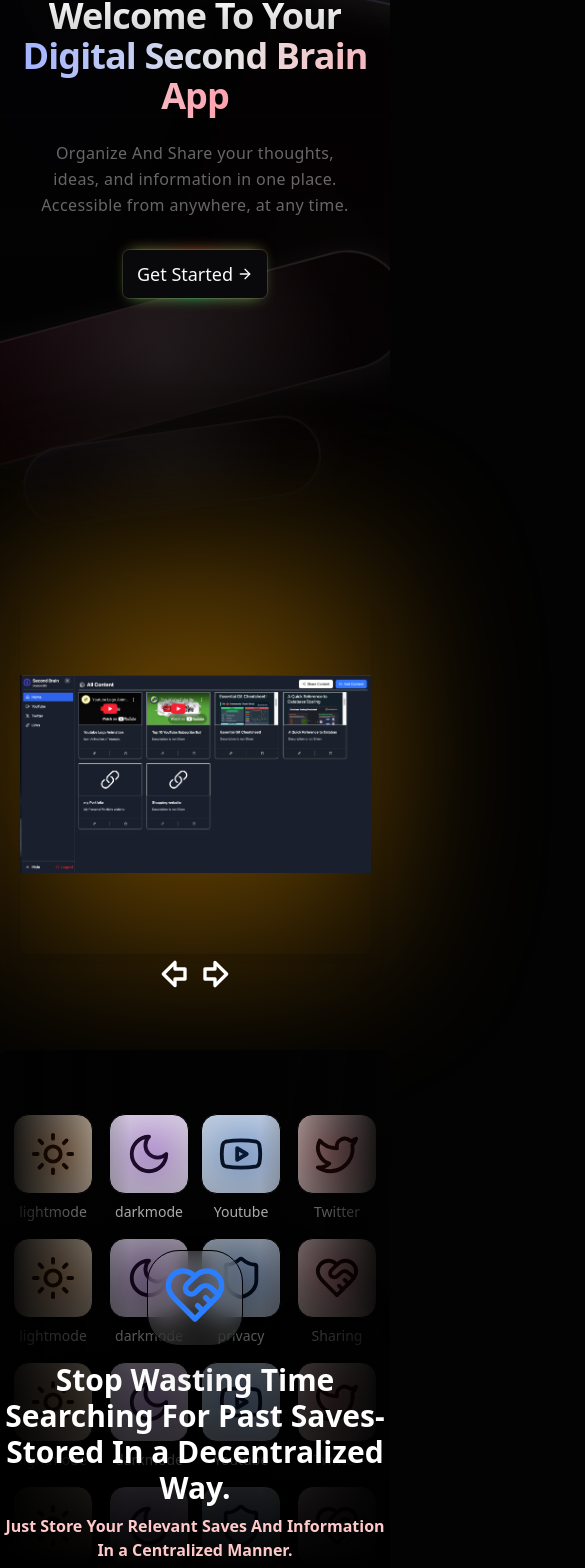
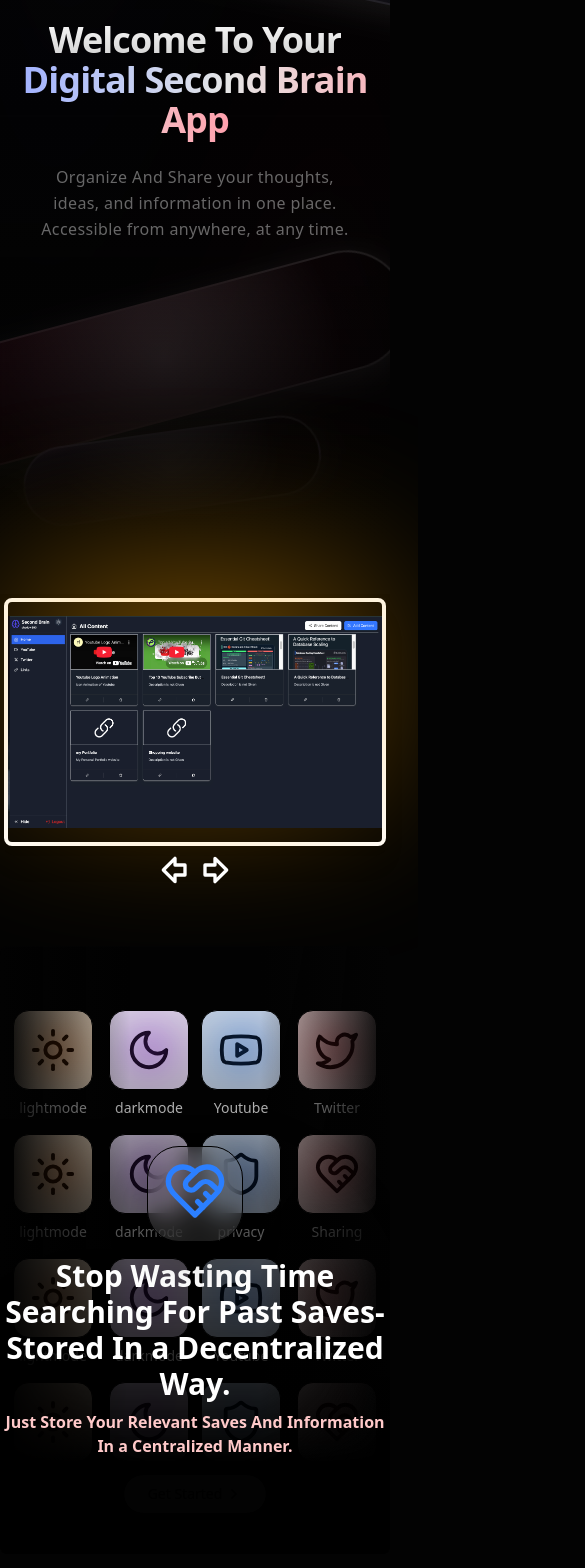
Before and after one commit to KISHANsingh0001/Second-brain-App-Landing-Page, a Next.js app: page / in a window 390 px wide. Shown: the part 306-1874 px from the top of the page, 585 px wide, since content can reach past the window. Built offline with nearby package versions, Linux system fonts and the light colour scheme.

Commit message:
feat: update About Us section content, enhance Navbar mobile menu, and refine global styles

```diff
--- a/src/app/globals.css
+++ b/src/app/globals.css
@@ -8,25 +8,12 @@
   --font-sans: var(--font-geist-sans);
   --font-mono: var(--font-geist-mono);
 }
-@layer base {
-  * {
-    @apply border-border outline-ring/50;
-    margin: 0; /* Reset margin */
-    padding: 0; /* Reset padding */
-    box-sizing: border-box;
 
-  }
-  body {
-    @apply bg-background text-foreground;
-    overflow-x: hidden;
-  }
-}
 
 :root {
   --background: #030303; /* Set the global background color */
+    overflow-x:hidden;
 }
-
-
 
 @theme inline {
   --color-background: var(--background);
@@ -77,8 +64,15 @@
 @layer base {
   * {
     @apply border-border outline-ring/50;
+
+    scrollbar-width: none;
+
   }
   body {
     @apply bg-background text-foreground;
+    margin: 0;
+    padding: 0;
+
+    box-sizing: border-box;
   }
 }
--- a/src/app/page.tsx
+++ b/src/app/page.tsx
@@ -6,11 +6,10 @@ import Navbar from "@/components/ui/navBar";
 import HeroGeometric from "@/components/ui/shape-landing-hero";
 
 
+{/* <HeroSectionDemo/> */}
 
 export default function Home() {
   return <div className="">
-    {/* <HeroSectionDemo/> */}
-   <div>
     <Navbar/>
    <HeroGeometric/>
    <AnimatedBeam/>
@@ -19,6 +18,6 @@ export default function Home() {
     {/* Footer Section */}
     <Footer/>
     </div>
-   </div>
+
 
 }
--- a/src/components/ui/AboutUs.tsx
+++ b/src/components/ui/AboutUs.tsx
@@ -1,14 +1,16 @@
 
-export default function AboutUs(){
-    return <section className="py-16 bg-[#030303] text-zinc-50 ">
+export default function AboutUs() {
+  return (
+    <section className="py-16 bg-[#030303] text-zinc-50">
       <div className="container mx-auto px-6 md:px-12 lg:px-20">
         <h2 className="text-3xl font-bold text-center mb-6">About Us</h2>
         <p className="text-lg text-center max-w-3xl mx-auto">
-        We are a team of passionate developers and designers dedicated to creating
-        innovative and user-friendly web applications. Our mission is to deliver
-        high-quality solutions that empower businesses and individuals to achieve
-        their goals.
+          Welcome to <span className="font-semibold">Second Brain</span>, your personal knowledge hub. Our application is designed to help you store your valuable information, thoughts, and ideas in one secure place. Whether it's for personal growth, professional use, or future reference, we aim to make your knowledge easily accessible and organized.
+        </p>
+        <p className="text-lg text-center max-w-3xl mx-auto mt-4">
+          We believe that your thoughts and information are your most valuable assets. With <span className="font-semibold">Second Brain</span>, you can capture, organize, and revisit them whenever you need, ensuring they remain useful for your future endeavors. Let us help you build a smarter, more organized future.
         </p>
       </div>
     </section>
+  );
 }
--- a/src/components/ui/animated-beam.tsx
+++ b/src/components/ui/animated-beam.tsx
@@ -139,6 +139,53 @@ export default function AnimatedBeam() {
         );
     };
 
+        //  <div className="relative ">
+        //   <ElegantShape
+        //            delay={0.2}
+        //            width={610}
+        //            height={140}
+        //            rotate={55}
+        //            gradient="from-indigo-500/[0.15]"
+        //            className=" absolute -inset-x-53 inset-y-190 m-auto "
+        //          />
+
+        //          <ElegantShape
+        //            delay={0.5}
+        //            width={500}
+        //            height={120}
+        //            rotate={55}
+        //            gradient="from-rose-500/[0.15]"
+        //            className="absolute inset-x-250 -inset-y-40 m-auto "
+        //          />
+
+        //          {/* <ElegantShape
+        //            delay={0.4}
+        //            width={300}
+        //            height={80}
+        //            rotate={-8}
+        //            gradient="from-violet-500/[0.15]"
+        //            className="left-[5%] md:left-[10%] bottom-[15%] md:bottom-[10%]"
+        //          /> */}
+
+        //          {/* <ElegantShape
+        //            delay={0.6}
+        //            width={200}
+        //            height={60}
+        //            rotate={20}
+        //            gradient="from-amber-500/[0.15]"
+        //            className="right-[15%] md:right-[20%] top-[10%] md:top-[15%]"
+        //          /> */}
+
+        //          {/* <ElegantShape
+        //            delay={0.7}
+        //            width={150}
+        //            height={40}
+        //            rotate={-25}
+        //            gradient="from-cyan-500/[0.15]"
+        //            className="left-[20%] md:left-[25%] top-[5%] md:top-[10%]"
+        //          /> */}
+
+        //  </div>
     return (
         <motion.div
             custom={0}
@@ -147,57 +194,11 @@ export default function AnimatedBeam() {
             animate="visible"
             className="w-full py-14 "
         >
-         <div className="relative ">
-          <ElegantShape
-                   delay={0.2}
-                   width={610}
-                   height={140}
-                   rotate={55}
-                   gradient="from-indigo-500/[0.15]"
-                   className=" absolute -inset-x-53 inset-y-190 m-auto "
-                 />
-
-                 <ElegantShape
-                   delay={0.5}
-                   width={500}
-                   height={120}
-                   rotate={55}
-                   gradient="from-rose-500/[0.15]"
-                   className="absolute inset-x-250 -inset-y-40 m-auto "
-                 />
-
-                 {/* <ElegantShape
-                   delay={0.4}
-                   width={300}
-                   height={80}
-                   rotate={-8}
-                   gradient="from-violet-500/[0.15]"
-                   className="left-[5%] md:left-[10%] bottom-[15%] md:bottom-[10%]"
-                 /> */}
-
-                 {/* <ElegantShape
-                   delay={0.6}
-                   width={200}
-                   height={60}
-                   rotate={20}
-                   gradient="from-amber-500/[0.15]"
-                   className="right-[15%] md:right-[20%] top-[10%] md:top-[15%]"
-                 /> */}
-
-                 {/* <ElegantShape
-                   delay={0.7}
-                   width={150}
-                   height={40}
-                   rotate={-25}
-                   gradient="from-cyan-500/[0.15]"
-                   className="left-[20%] md:left-[25%] top-[5%] md:top-[10%]"
-                 /> */}
-
-         </div>
 
             <div
                 ref={containerRef}
-                className="relative flex h-[400px] sm:h-[500px] md:h-[600px] w-full max-w-7xl mx-auto flex-col items-center justify-center overflow-visible"
+                className="relative flex h-[16rem] sm:h-[25.625rem] sm:w-[600px] md:h-[483px] md:w-[800px]
+                w-full max-w-5xl mx-auto flex-col items-center justify-center overflow-visible border-4"
             >
                 {/* Orange Gradient Background */}
                 <div
@@ -208,12 +209,13 @@ export default function AnimatedBeam() {
                 />
 
                 {/* Main Content Container */}
+
                 <div
-                    className="w-full h-full max-w-[90vw] max-h-[60vh] mx-4 rounded-lg shadow-xl overflow-hidden relative"
+                    className="w-full h-full mx-4 rounded-lg shadow-xl overflow-hidden  border-4 border-white "
                 >
                     <div
                         ref={carouselRef}
-                        className="w-full h-full flex snap-x snap-mandatory overflow-x-auto scroll-smooth"
+                        className="w-full h-full flex  overflow-x-auto scroll-smooth"
                         style={{ scrollbarWidth: 'none' }}
                     >
                         {images.map((src, index) => (
@@ -225,16 +227,17 @@ export default function AnimatedBeam() {
                                     src={src}
                                     alt={`Image ${index + 1}`}
                                     fill
-                                    sizes="(max-width: 768px) 100vw, (max-width: 1200px) 80vw, 60vw"
+
                                     className={`rounded-lg object-contain transition-opacity duration-500 ${index === currentImageIndex ? 'opacity-100' : 'opacity-100'}`}
                                 />
                             </div>
                         ))}
                     </div>
                 </div>
+            </div>
 
-                <div className="flex">
-
+               <div className="flex justify-center">
+               <div className="flex">
                     <div
 
                         className="cursor-pointer z-10 "
@@ -251,8 +254,7 @@ export default function AnimatedBeam() {
                     </div>
 
                 </div>
-
-            </div>
+               </div>
 
         </motion.div>
     )
--- a/src/components/ui/glow-effect.tsx
+++ b/src/components/ui/glow-effect.tsx
@@ -33,7 +33,7 @@ export function GlowEffect({
   style,
   colors = ['#FF5733', '#33FF57', '#3357FF', '#F1C40F'],
   mode = 'rotate',
-  blur = 'medium',
+  blur = 'strong',
   transition,
   scale = 1,
   duration = 5,
--- a/src/components/ui/navBar.tsx
+++ b/src/components/ui/navBar.tsx
@@ -66,20 +66,20 @@ function Navbar() {
 
       {/* Mobile Menu */}
       {isMenuOpen && (
-        <div className="absolute top-full left-0 w-full bg-black  shadow-lg z-40 flex flex-col items-start p-4 sm:hidden">
+  <div className="absolute top-full left-0 w-full bg-black text-white shadow-lg z-50 flex flex-col items-start p-4 sm:hidden">
     <Link
       href="/sign-in"
-            className="text-white hover:text-gray-600 py-2 px-4 w-full text-left"
+      className="hover:text-gray-300 py-2 px-4 w-full text-left"
       onClick={() => setIsMenuOpen(false)}
     >
-            <Button type='primary'>Log in</Button>
+      <Button type="primary" className="w-full">Log in</Button>
     </Link>
     <Link
       href="/sign-up"
-            className="text-gray-800 hover:text-gray-600 py-2 px-4 w-full text-left"
+      className="hover:text-gray-300 py-2 px-4 w-full text-left"
       onClick={() => setIsMenuOpen(false)}
     >
-            <Button type='primary'>Sign up</Button>
+      <Button type="primary" className="w-full">Sign up</Button>
     </Link>
   </div>
 )}
--- a/src/components/ui/shape-landing-hero.tsx
+++ b/src/components/ui/shape-landing-hero.tsx
@@ -61,14 +61,14 @@ export function ElegantShape({
         <div
           className={cn(
             "absolute inset-0 rounded-full",
-            "bg-gradient-to-r to-transparent",
+            "bg-gradient-to-r to-transparent text-white",
             gradient,
             "backdrop-blur-[2px] border-2 border-white/[0.15]",
             "shadow-[0_8px_32px_0_rgba(255,255,255,0.1)]",
             "after:absolute after:inset-0 after:rounded-full",
             "after:bg-[radial-gradient(circle_at_50%_50%,rgba(255,255,255,0.2),transparent_70%)]"
           )}
-        />
+        ></div>
       </motion.div>
     </motion.div>
   );
@@ -195,7 +195,7 @@ export default function HeroGeometric({
               Accessible from anywhere, at any time.
             </p>
                 <div className="flex justify-center">
-                    <GlowEffectButton />
+                    {/* <GlowEffectButton /> */}
                 </div>
           </motion.div>
         </div>
```
Lines whose indentation alone changed are shown as unchanged.
